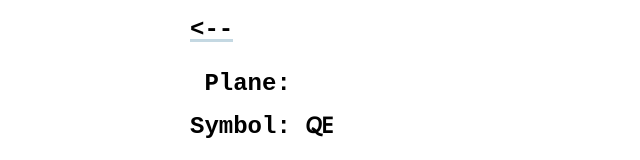
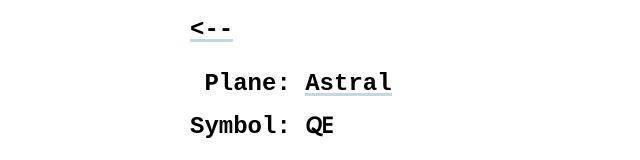
Before and after one commit to prodbywerty/website, a plain HTML site: page elements/æther.html in a window 1280 px wide. Shown: the part 129-289 px from the top of the page, without its empty margins (0-640 px from the left). Drawn offline with Linux system fonts and the light colour scheme.

Commit message:
Update æther.html

```diff
--- a/elements/æther.html
+++ b/elements/æther.html
@@ -6,6 +6,6 @@
 <h1><a href="../elements.html">Æther</a></h1>
 <a href="#" onclick="history.back()"><--</a>
 
- Plane: <a href="../planes/.html"></a>
+ Plane: <a href="../planes/astral.html">Astral</a>
 Symbol: 🜀
 </html>
```
